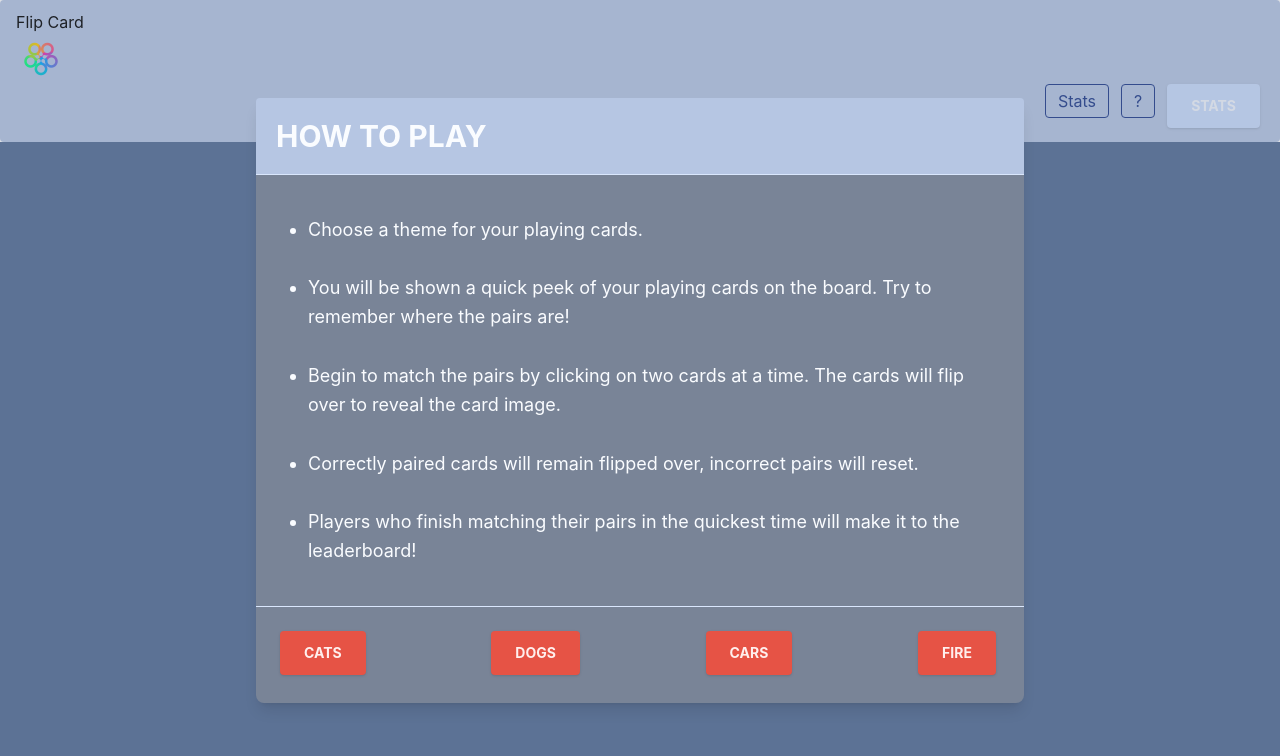
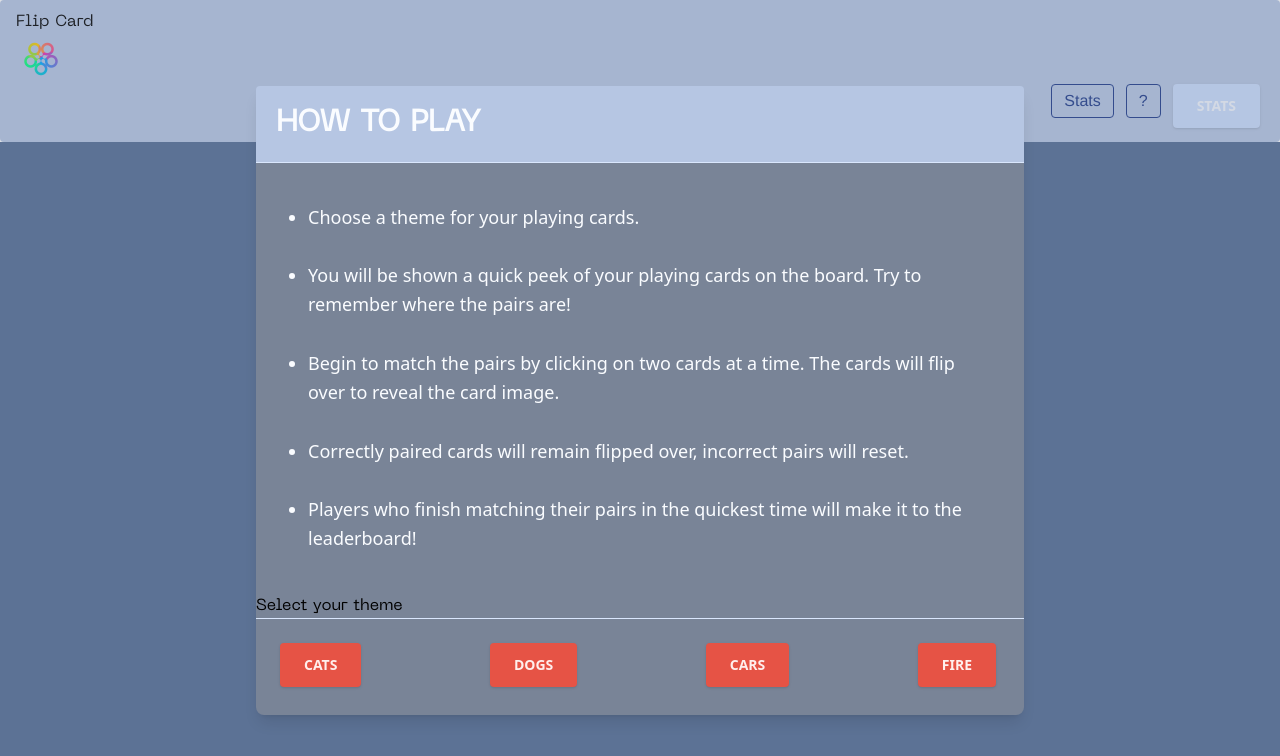
Before and after one commit to Joanne1980/FlipCard, a React (Create React App) app: page / in a window 1280 px wide. Shown: the top 756 px of the page. Built offline with nearby package versions, Linux system fonts and the light colour scheme.

Commit message:
Add fonts

```diff
--- a/src/components/Grid.jsx
+++ b/src/components/Grid.jsx
@@ -154,9 +154,9 @@ export default function Grid({ theme }) {
   return (
     <>
       <div className="flex flex-col items-center bg-alt-800 min-h-screen p-5">
-        <h2 className="text-alt-100 font-black uppercase text-4xl">{theme}</h2>
+        <h1 className="text-alt-100 font-black uppercase text-4xl">{theme}</h1>
         {/* <Countdown timer={timer} setTimer={setTimer} /> */}
-        <div className=" w-1/2 grid m-2 gap-x-2 gap-y-36 grid-rows-4 grid-cols-5">
+        <div className="lg:w-1/2 w-full grid m-2 gap-x-2 gap-y-36 grid-rows-4 grid-cols-5">
           {cardsContent.map((card, i) => (
             <div
               key={i}
--- a/src/components/Instructions.jsx
+++ b/src/components/Instructions.jsx
@@ -61,6 +61,9 @@ export default function Instructions({ theme, setTheme, playGame }) {
                   </ol>
                 </div>
                 {/*footer*/}
+                <div>
+                  <h2 className="">Select your theme</h2>
+                </div>
                 <div className="flex items-center justify-between p-6 border-t border-solid border-primary-400 rounded-b">
                   <button
                     value="Cats"
--- a/src/index.css
+++ b/src/index.css
@@ -2,7 +2,41 @@
 @tailwind components;
 @tailwind utilities;
 
-body {
+@font-face {
+  font-family: "machina-bold";
+  src: url("../src/assets/fonts/NeueMachina-Ultrabold.otf");
+}
+
+@font-face {
+  font-family: "machina";
+  src: url("../src/assets/fonts/NeueMachina-Regular.otf");
+}
+
+@layer base {
+  h1 {
+    font-family: "machina-bold";
+  }
+  h2 {
+    font-family: "machina";
+  }
+  h3 {
+    font-family: "machina";
+  }
+  h4 {
+    font-family: "Helvetica";
+  }
+  h5 {
+    font-family: "Helvetica";
+  }
+  p {
+    font-family: "Helvetica";
+  }
+  a {
+    font-family: "Helvetica";
+  }
+}
+
+/* body {
   margin: 0;
   font-family: -apple-system, BlinkMacSystemFont, "Segoe UI", "Roboto", "Oxygen",
     "Ubuntu", "Cantarell", "Fira Sans", "Droid Sans", "Helvetica Neue",
@@ -14,4 +48,4 @@ body {
 code {
   font-family: source-code-pro, Menlo, Monaco, Consolas, "Courier New",
     monospace;
-}
+} */
--- a/tailwind.config.js
+++ b/tailwind.config.js
@@ -3,44 +3,47 @@ module.exports = {
   content: ["./src/**/*.{js,jsx,ts,tsx}"],
   theme: {
     extend: {
+      fontFamily: {
+        machinaBold: ["machina-bold", "sans-serif"],
+        machina: ["machina", "sans-serif"],
+      },
       colors: {
         transparent: "transparent",
         primary: {
-          50:"#fcfdff",
-          100:"#fafcff",
-          200:"#f2f6fe",
-          300:"#eaf1fe",
-          400:"#dae7fd",
-          500:"#cadcfc",
-          600:"#b6c6e3",
-          700:"#98a5bd",
-          800:"#798497",
-          900:"#636c7b",
+          50: "#fcfdff",
+          100: "#fafcff",
+          200: "#f2f6fe",
+          300: "#eaf1fe",
+          400: "#dae7fd",
+          500: "#cadcfc",
+          600: "#b6c6e3",
+          700: "#98a5bd",
+          800: "#798497",
+          900: "#636c7b",
         },
         alt: {
-          50:"#f9fbff",
-          100:"#f3f8fe",
-          200:"#e2edfe",
-          300:"#d0e2fd",
-          400:"#adccfb",
-          500:"#8ab6f9",
-          600:"#7ca4e0",
-          700:"#6889bb",
-          800:"#536d95",
-          900:"#44597a",
+          50: "#f9fbff",
+          100: "#f3f8fe",
+          200: "#e2edfe",
+          300: "#d0e2fd",
+          400: "#adccfb",
+          500: "#8ab6f9",
+          600: "#7ca4e0",
+          700: "#6889bb",
+          800: "#536d95",
+          900: "#44597a",
         },
         secondary: {
-          50:"#fff7f6",
-          100:"#ffefed",
-          200:"#ffd6d3",
-          300:"#ffbeb8",
-          400:"#ff8d82",
-          500:"#ff5c4d",
-          600:"#e65345",
-          700:"#bf453a",
-          800:"#99372e",
-          900:"#7d2d26",
-
+          50: "#fff7f6",
+          100: "#ffefed",
+          200: "#ffd6d3",
+          300: "#ffbeb8",
+          400: "#ff8d82",
+          500: "#ff5c4d",
+          600: "#e65345",
+          700: "#bf453a",
+          800: "#99372e",
+          900: "#7d2d26",
         },
       },
     },
```
Also changed, not shown: src/assets/fonts/NeueMachina-Regular.otf (added), src/assets/fonts/NeueMachina-Ultrabold.otf (added).
